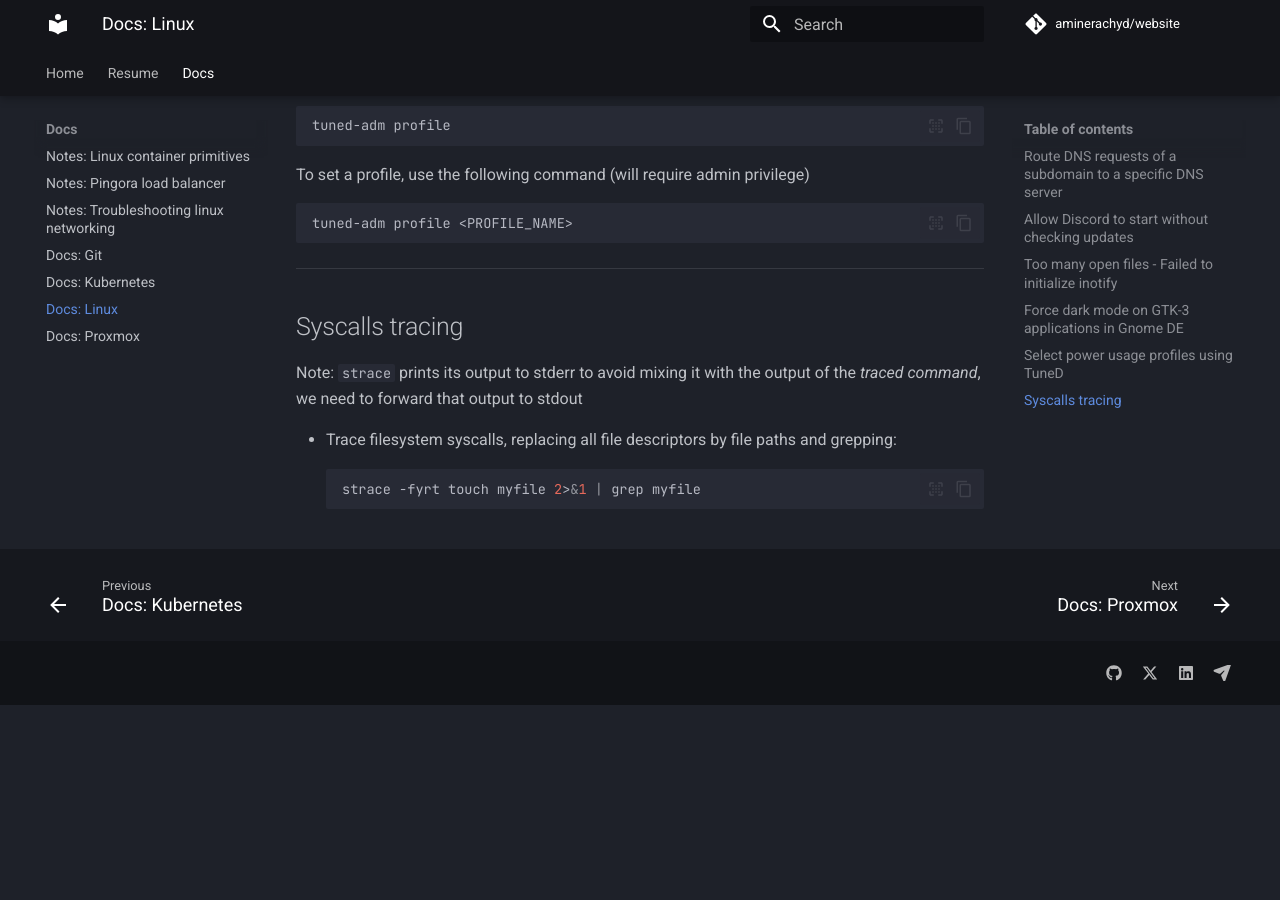
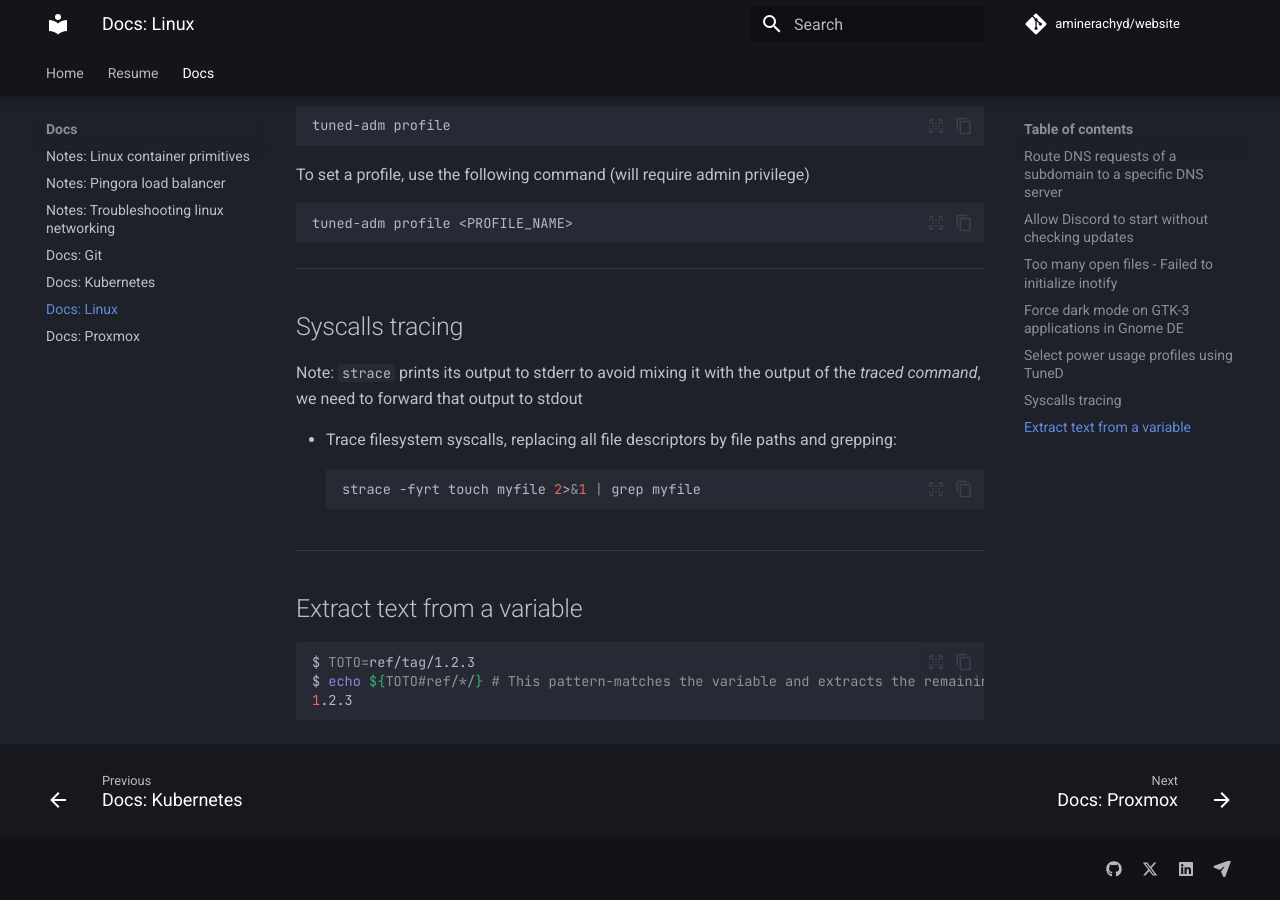
Before and after one commit to aminerachyd/website, an MkDocs documentation site: the page built from docs/Docs/linux.md, in a window 1280 px wide and 900 px high, scrolled down 1690 px. Built offline with MkDocs 1.6.1 and Material for MkDocs 9.7.7, drawn with Linux system fonts in a browser that asks for light colours; comment, search, counter and statistics services are not loaded; before the commit the page ends 2395 px from its top, so only the background shows below that.

Commit message:
update docs

````diff
--- a/docs/Docs/linux.md
+++ b/docs/Docs/linux.md
@@ -70,3 +70,12 @@ Note: `strace` prints its output to stderr to avoid mixing it with the output of
 ```bash
 strace -fyrt touch myfile 2>&1 | grep myfile
 ```
+
+---
+## Extract text from a variable
+
+```bash
+$ TOTO=ref/tag/1.2.3
+$ echo ${TOTO#ref/*/} # This pattern-matches the variable and extracts the remaining text
+1.2.3
+```
````
Also changed, not shown: docs/Docs/proxmox.md (+1 -0 lines).
